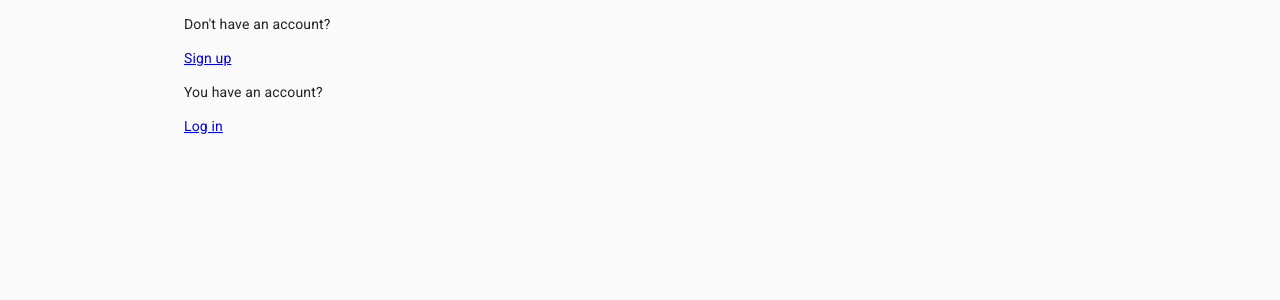
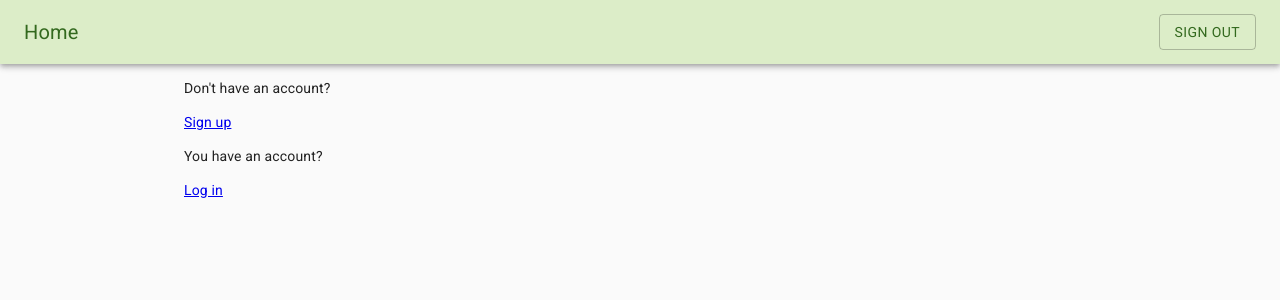
Before and after one commit to EmilieHumbert/swiss-plant-based, a Next.js app: page / in a window 1280 px wide. Shown: the top 300 px of the page. Built offline with nearby package versions, Linux system fonts and the light colour scheme; no server answers.

Commit message:
Create Navigation component and add it to the app

```diff
--- /dev/null
+++ b/components/navigation.js
@@ -0,0 +1,60 @@
+import Link from 'next/link'
+
+import { useAuth } from "../hooks/useAuth";
+
+import {
+  AppBar,
+  Button,
+  makeStyles,
+  Toolbar,
+  Typography,
+} from "@material-ui/core";
+
+const useStyles = makeStyles((theme) => ({
+  root: {
+    flexGrow: 1,
+  },
+  button: {
+    color: "#33691e",
+  },
+  link:{
+    color: "#33691e",
+    textDecoration: 'none',
+  },
+  menuBar: {
+    backgroundColor: "#dcedc8",
+    color: "#33691e",
+  },
+  menuButton: {
+    marginRight: theme.spacing(2),
+  },
+  title: {
+    flexGrow: 1,
+  },
+}));
+
+export default function Navigation() {
+  const classes = useStyles();
+  const auth = useAuth();
+
+  return (
+    <div className={classes.root}>
+      <AppBar position="static" className={classes.menuBar}>
+        <Toolbar>
+          <Typography variant="h6" className={classes.title}>
+            <Link  href="/">
+              <a className={classes.link} href="#">Home</a>
+            </Link>
+          </Typography>
+          <Button
+            className={classes.button}
+            onClick={() => auth.signOut()}
+            variant="outlined"
+          >
+            Sign out
+          </Button>
+        </Toolbar>
+      </AppBar>
+    </div>
+  );
+}
--- a/pages/_app.js
+++ b/pages/_app.js
@@ -1,12 +1,14 @@
 import "fontsource-roboto";
-import CssBaseline from '@material-ui/core/CssBaseline';
+import CssBaseline from "@material-ui/core/CssBaseline";
 
 import { AuthProvider } from "../hooks/useAuth";
+import Navigation from "../components/navigation";
 
 function MyApp({ Component, pageProps }) {
   return (
     <AuthProvider>
       <CssBaseline />
+      <Navigation />
       <Component {...pageProps} />
     </AuthProvider>
   );
```
